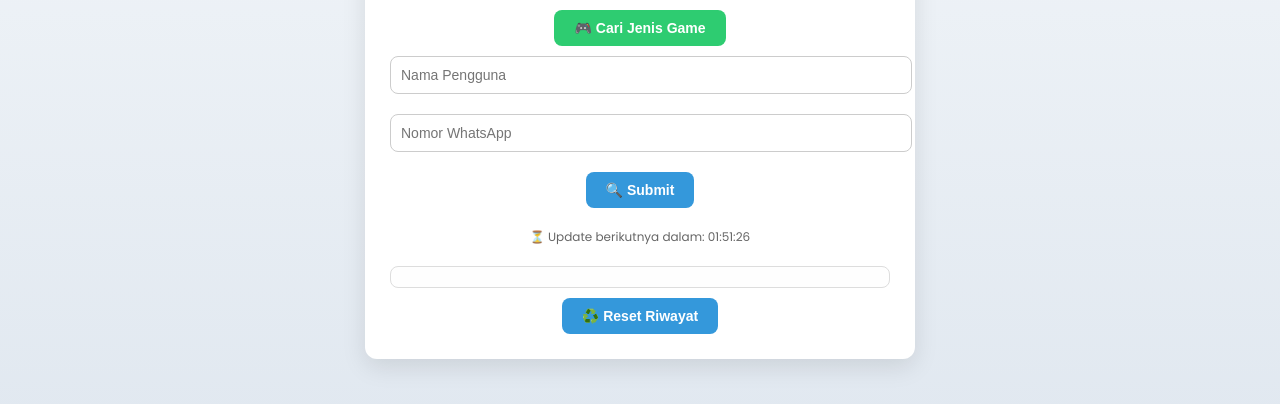
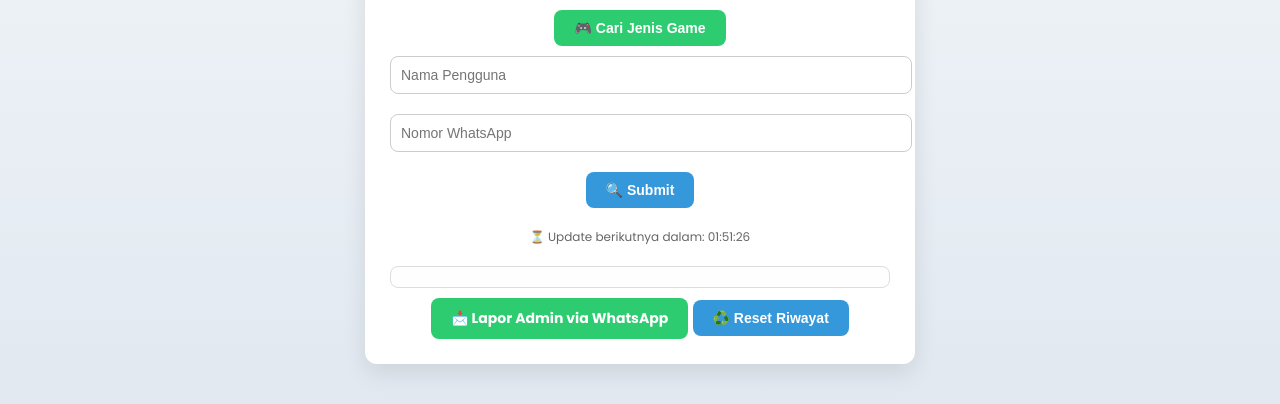
Before and after one commit to akulaku855/Prediksi_Game_Gacor, a plain HTML site: page index.html in a window 1280 px wide. Shown: the part 134-538 px from the top of the page. Drawn offline with Linux system fonts and the light colour scheme.

Commit message:
Update index.html

```diff
--- a/index.html
+++ b/index.html
@@ -42,7 +42,7 @@
       font-size: 14px;
     }
 
-    button {
+    button, a.btn-green, a.btn-blue {
       padding: 10px 20px;
       margin-top: 10px;
       border: none;
@@ -51,9 +51,11 @@
       cursor: pointer;
       font-size: 14px;
       transition: transform 0.2s ease;
+      text-decoration: none;
+      display: inline-block;
     }
 
-    button:hover {
+    button:hover, a.btn-green:hover, a.btn-blue:hover {
       transform: scale(1.05);
     }
 
@@ -148,6 +150,11 @@
     <div id="countdown"></div>
 
     <div id="logContainer"></div>
+
+    <!-- ✅ Tombol WhatsApp ke Admin -->
+    <a id="waBtn" href="https://wa.me/6281234567890?text=Halo%20Admin,%20saya%20ingin%20melaporkan%20atau%20bertanya%20mengenai%20prediksi%20game%20gacor."
+       target="_blank" class="btn-green">📩 Lapor Admin via WhatsApp</a>
+
     <button onclick="resetLog()" class="btn-blue">♻️ Reset Riwayat</button>
   </div>
 
@@ -172,7 +179,6 @@ const games = ["Gates of Olympus", "Starlight Princess", "Sweet Bonanza", "Sugar
       "Gates of Gatot Kaca 1000", "Piramid Bonanza", "Fortune Gods", "Wild Bounty Showdown", "Wild Cash",
       "Starlight Princess 1000", "Jin Ji Bao Xi", "Zeus", "Lucky Tiger", "Win Win Neko", "Gold Rush"
     ];
-
 
     function tampilkanDaftarGame() {
       const gameList = document.getElementById("gameList");
```
Lines whose indentation alone changed are shown as unchanged.
